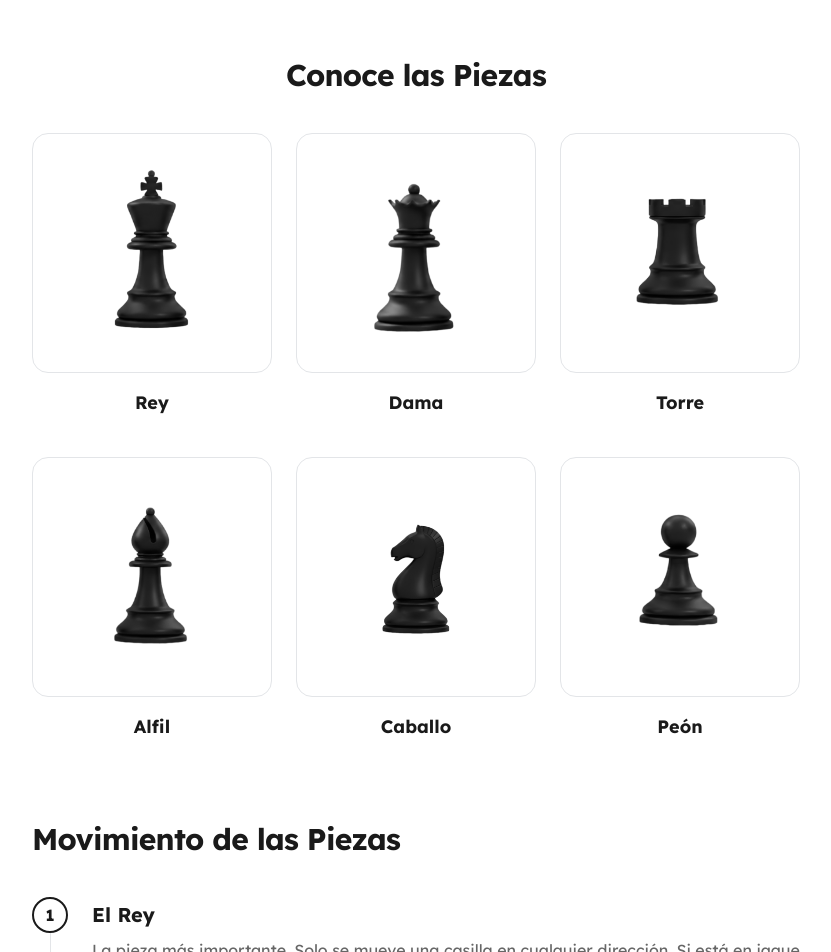
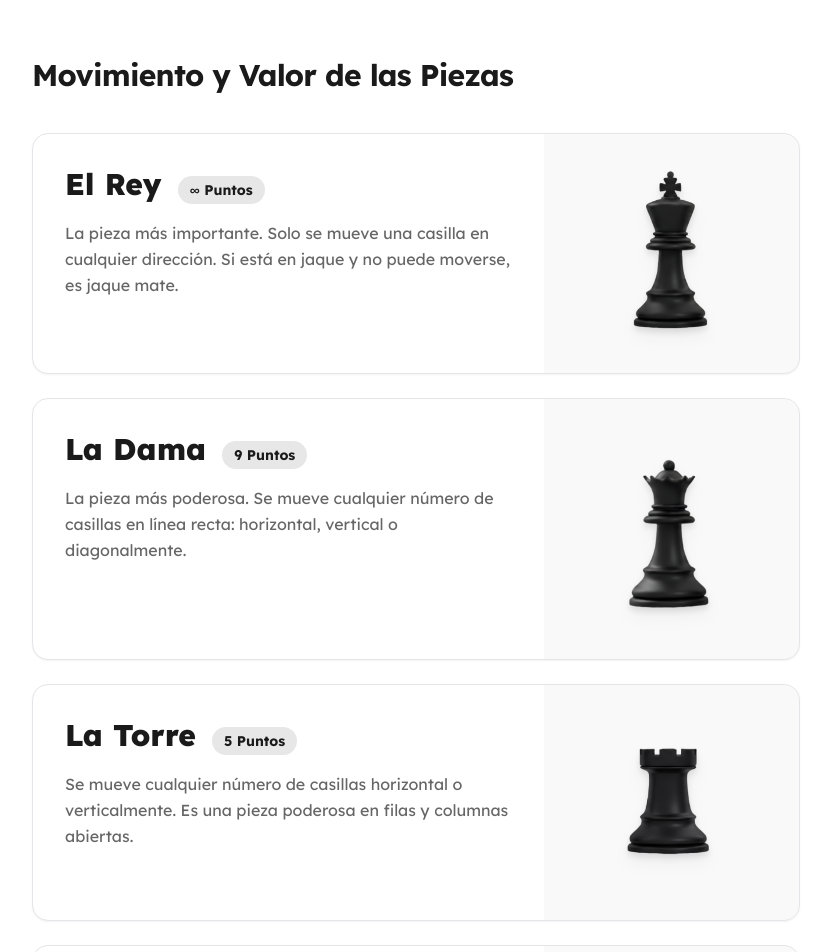
Before and after one commit to yisus17-stack/YiChess, a Next.js app: page /reglas in a window 1280 px wide. Shown: the part 380-1332 px from the top of the page, without its empty margins (224-1055 px from the left). Built offline with nearby package versions, Linux system fonts and the light colour scheme.

Commit message:
podemos hacer esto no: Pero con a imagen de la pieza y por jemplo datos

```diff
--- a/src/app/reglas/page.tsx
+++ b/src/app/reglas/page.tsx
@@ -7,44 +7,42 @@ export const metadata: Metadata = {
   description: 'Aprende las reglas básicas del ajedrez, el movimiento de las piezas y los conceptos fundamentales para empezar a jugar.',
 };
 
-const pieceImagesData = [
-    { id: 'rey', name: 'Rey' },
-    { id: 'dama', name: 'Dama' },
-    { id: 'torre', name: 'Torre' },
-    { id: 'alfil', name: 'Alfil' },
-    { id: 'caballo', name: 'Caballo' },
-    { id: 'peon', name: 'Peón' },
-  ].map(piece => ({
-    ...piece,
-    imageUrl: `/${piece.id}.png`,
-    imageHint: `${piece.id} chess`,
-  }));
-
-
-const pieces: { name: string; description: string; }[] = [
+const pieces: { name: string; description: string; value: string | number; imageUrl: string; }[] = [
     {
         name: 'El Rey',
         description: 'La pieza más importante. Solo se mueve una casilla en cualquier dirección. Si está en jaque y no puede moverse, es jaque mate.',
+        value: '∞',
+        imageUrl: '/rey.png'
     },
     {
         name: 'La Dama',
         description: 'La pieza más poderosa. Se mueve cualquier número de casillas en línea recta: horizontal, vertical o diagonalmente.',
+        value: 9,
+        imageUrl: '/dama.png'
     },
     {
         name: 'La Torre',
         description: 'Se mueve cualquier número de casillas horizontal o verticalmente. Es una pieza poderosa en filas y columnas abiertas.',
+        value: 5,
+        imageUrl: '/torre.png'
     },
     {
         name: 'El Alfil',
         description: 'Se mueve cualquier número de casillas en diagonal. Cada jugador tiene un alfil que se mueve en casillas claras y otro en oscuras.',
+        value: 3,
+        imageUrl: '/alfil.png'
     },
     {
         name: 'El Caballo',
         description: 'Se mueve en forma de "L": dos casillas en una dirección y luego una en perpendicular. Es la única pieza que puede saltar sobre otras.',
+        value: 3,
+        imageUrl: '/caballo.png'
     },
     {
         name: 'El Peón',
         description: 'Avanza una casilla, pero dos en su primer movimiento. Captura en diagonal. Puede coronar y convertirse en otra pieza.',
+        value: 1,
+        imageUrl: '/peon.png'
     },
 ];
 
@@ -72,6 +70,29 @@ const RuleStep = ({ title, description, index, isLast }: { title: string, descri
     </div>
 );
 
+const PieceInfoCard = ({ name, description, value, imageUrl }: { name: string; description: string; value: string | number; imageUrl: string; }) => (
+    <div className="bg-card border border-border rounded-2xl overflow-hidden shadow-sm hover:shadow-lg transition-shadow duration-300">
+        <div className="flex flex-col md:flex-row">
+            <div className="flex-1 p-8">
+                <div className="flex items-baseline gap-4 mb-4">
+                    <h3 className="text-3xl font-extrabold text-foreground">{name}</h3>
+                    <span className="bg-primary/10 text-primary font-bold text-sm px-3 py-1 rounded-full">{value} Puntos</span>
+                </div>
+                <p className="text-muted-foreground leading-relaxed">{description}</p>
+            </div>
+            <div className="bg-muted/50 md:w-1/3 flex items-center justify-center p-6 md:p-8">
+                <Image
+                    src={imageUrl}
+                    alt={`Pieza de ajedrez: ${name}`}
+                    width={120}
+                    height={120}
+                    className="object-contain drop-shadow-lg"
+                />
+            </div>
+        </div>
+    </div>
+);
+
 
 export default function RulesPage() {
   return (
@@ -86,39 +107,11 @@ export default function RulesPage() {
             </header>
 
             <div className="space-y-20">
-
                 <section>
-                    <h2 className="text-3xl font-bold tracking-tight text-foreground mb-10 text-center">Conoce las Piezas</h2>
-                    <div className="grid grid-cols-2 md:grid-cols-3 gap-x-6 gap-y-10">
-                        {pieceImagesData.map((piece) => (
-                            <div key={piece.id} className="flex flex-col items-center text-center group">
-                                <div className="bg-card p-4 rounded-2xl border border-border group-hover:border-primary/20 group-hover:shadow-xl group-hover:-translate-y-1 transition-all duration-300 w-full aspect-square flex items-center justify-center">
-                                    <Image
-                                        src={piece.imageUrl!}
-                                        alt={`Pieza de ajedrez: ${piece.name}`}
-                                        width={120}
-                                        height={120}
-                                        className="object-contain grayscale group-hover:grayscale-0 transition-all duration-500"
-                                        data-ai-hint={piece.imageHint}
-                                    />
-                                </div>
-                                <h3 className="mt-4 font-bold text-lg text-foreground group-hover:text-primary transition-colors">{piece.name}</h3>
-                            </div>
-                        ))}
-                    </div>
-                </section>
-
-                <section>
-                    <h2 className="text-3xl font-bold tracking-tight text-foreground mb-10">Movimiento de las Piezas</h2>
-                    <div className="flex flex-col">
-                        {pieces.map((piece, index) => (
-                            <RuleStep
-                                key={piece.name}
-                                title={piece.name}
-                                description={piece.description}
-                                index={index}
-                                isLast={index === pieces.length - 1}
-                            />
+                    <h2 className="text-3xl font-bold tracking-tight text-foreground mb-10">Movimiento y Valor de las Piezas</h2>
+                    <div className="space-y-6">
+                        {pieces.map((piece) => (
+                            <PieceInfoCard key={piece.name} {...piece} />
                         ))}
                     </div>
                 </section>
```
